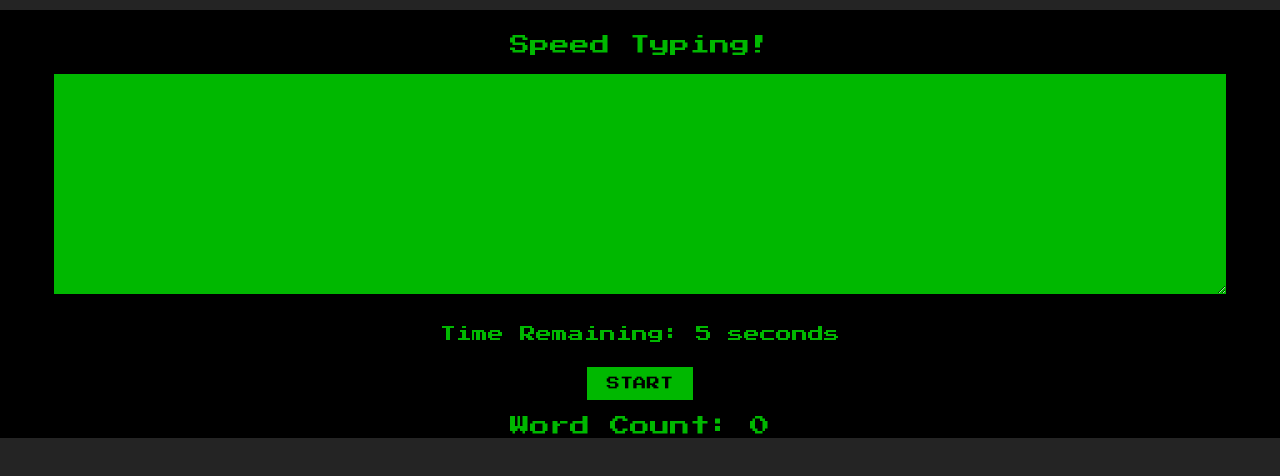
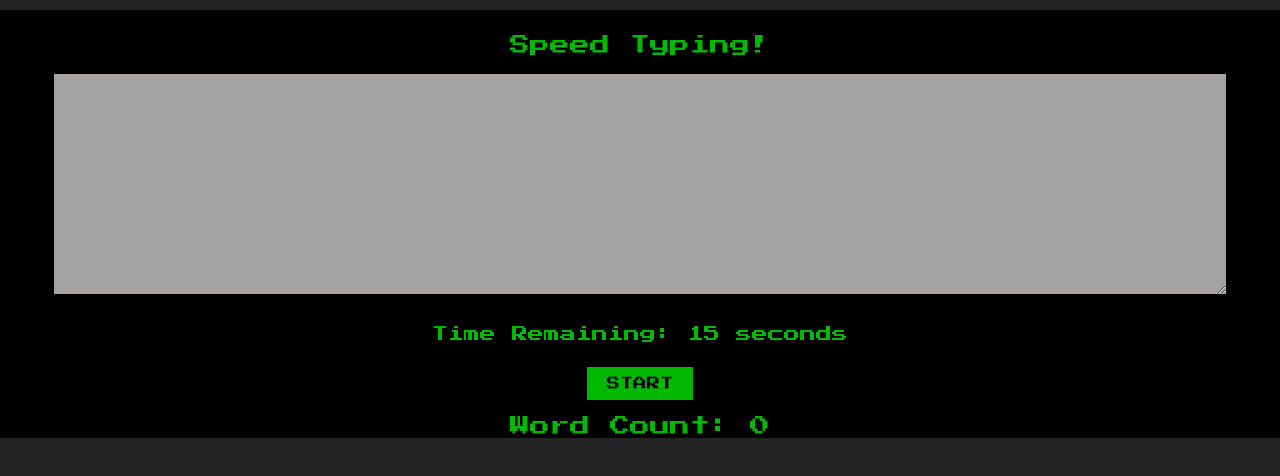
Before and after one commit to austingw/typing-game, a React (Vite) app in the folder speed-typing-app/: page / in a window 1280 px wide. Shown: the top 476 px of the page. Built offline with nearby package versions, Linux system fonts and the light colour scheme.

Commit message:
Add button/text area disabled properties on game stop/start

```diff
--- a/speed-typing-app/src/App.jsx
+++ b/speed-typing-app/src/App.jsx
@@ -1,8 +1,10 @@
 import { useEffect, useState } from "react";
 
 function App() {
+  const STARTING_TIME = 15;
+
   const [typed, setTyped] = useState("");
-  const [timer, setTimer] = useState(5);
+  const [timer, setTimer] = useState(STARTING_TIME);
   const [start, setStart] = useState(false);
   const [wordCount, setWordCount] = useState(0);
 
@@ -13,7 +15,8 @@ function App() {
   function startGame() {
     setStart(true);
     setTyped("");
-    setTimer(5);
+    setTimer(STARTING_TIME);
+    setWordCount(0);
   }
 
   function endGame() {
@@ -39,9 +42,11 @@ function App() {
   return (
     <div className="App">
       <h1>Speed Typing!</h1>
-      <textarea onChange={handleChange} value={typed} />
+      <textarea onChange={handleChange} value={typed} disabled={!start} />
       <h4>Time Remaining: {timer} seconds</h4>
-      <button onClick={startGame}>Start</button>
+      <button onClick={startGame} disabled={start}>
+        Start
+      </button>
       <h1>Word Count: {wordCount}</h1>
     </div>
   );
--- a/speed-typing-app/src/index.css
+++ b/speed-typing-app/src/index.css
@@ -42,6 +42,10 @@ button {
   cursor: pointer;
 }
 
+button:disabled {
+  cursor: not-allowed;
+}
+
 h1 {
   font-size: 20px;
   text-align: center;
@@ -57,3 +61,7 @@ textarea {
   background: #00b800;
   padding: 10px;
 }
+
+textarea:disabled {
+  background-color: #a5a2a2;
+}
```
